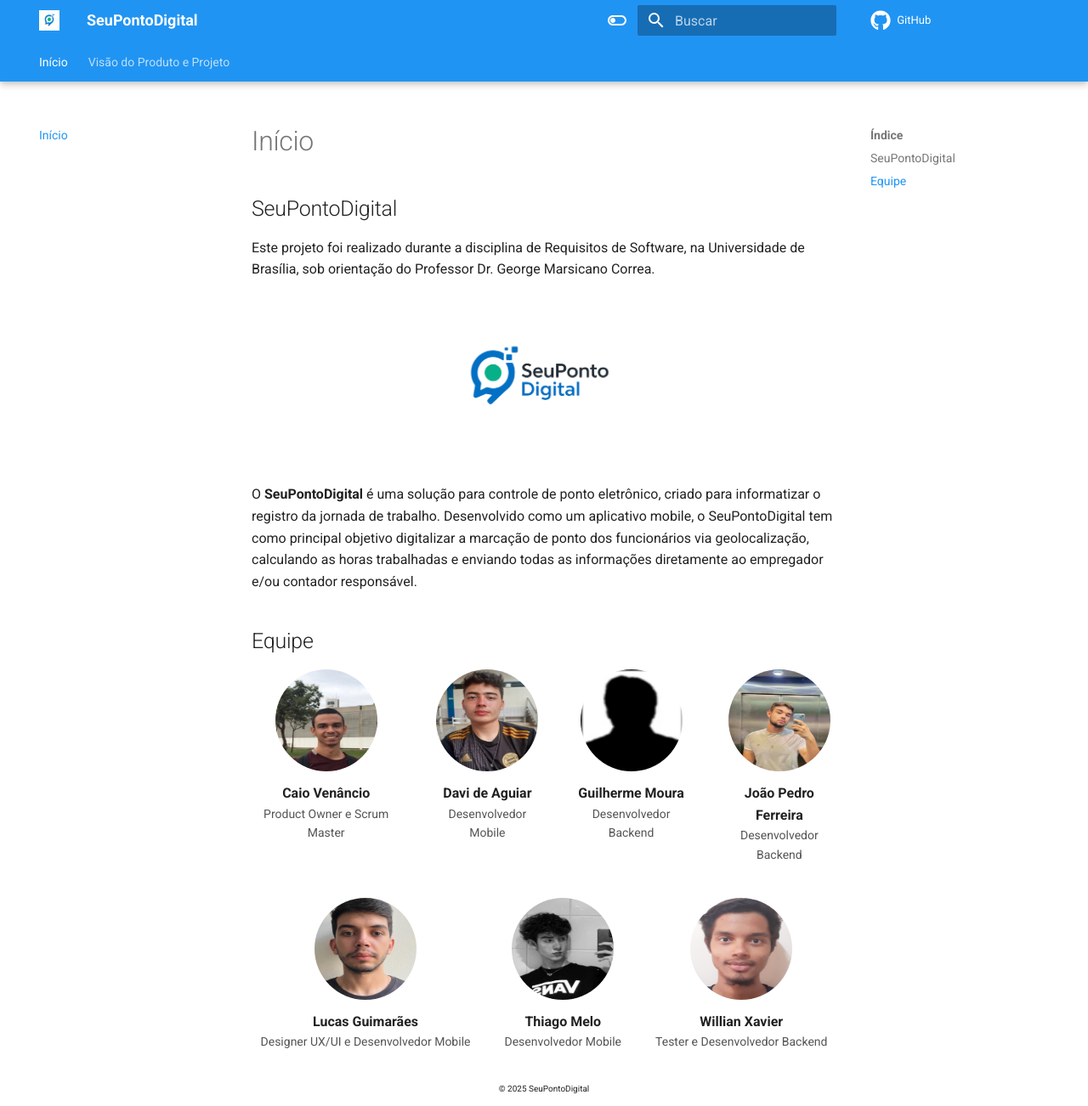
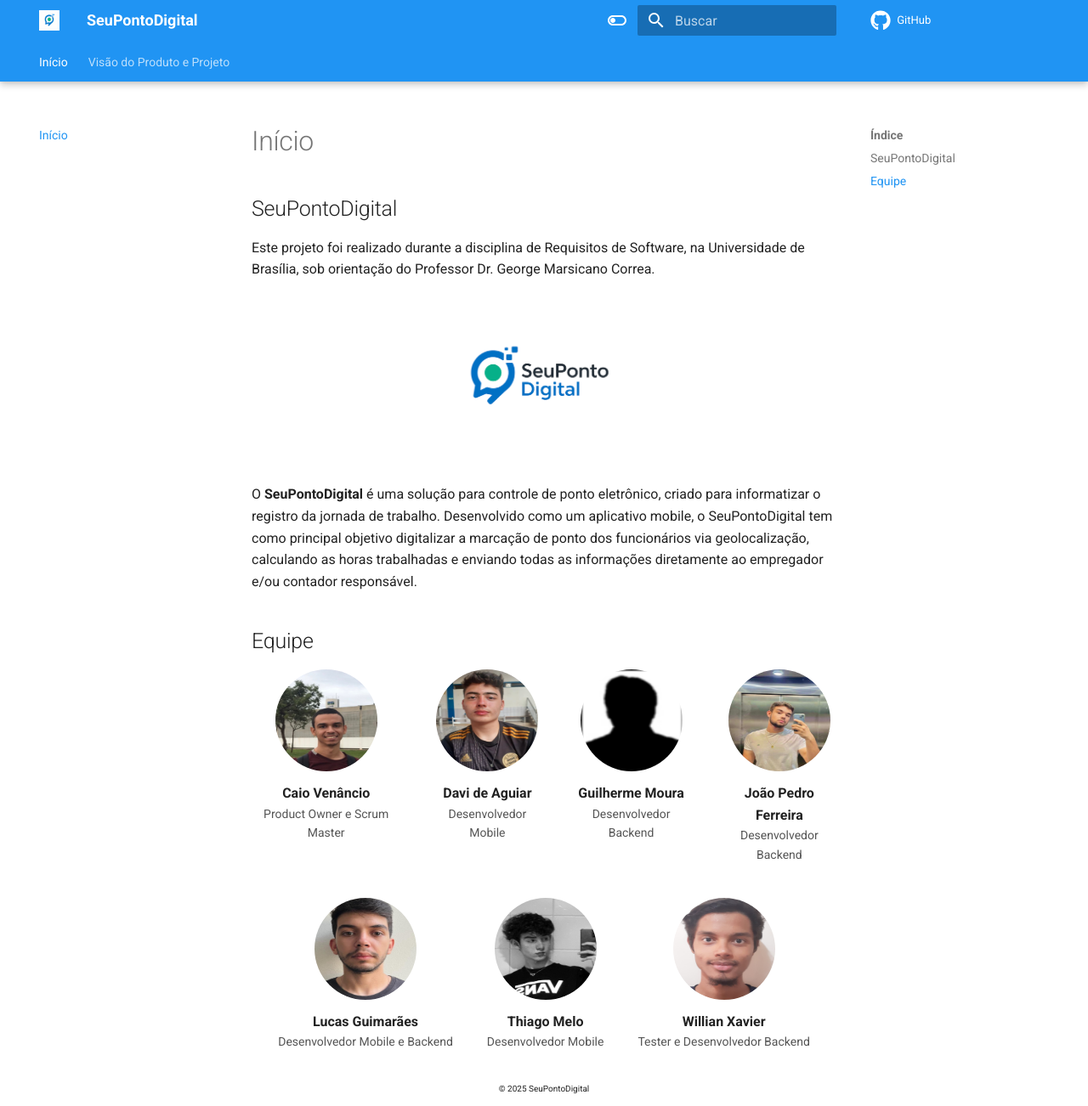
Before and after one commit to mdsreq-fga-unb/2025.1-T01-SeuPontoDigital, an MkDocs documentation site: the page built from docs/index.md, in a window 1280 px wide and 1302 px high. Shown: the whole window at 85% size. Built offline with MkDocs 1.6.1 and Material for MkDocs 9.7.7, drawn with Linux system fonts in a browser that asks for light colours; comment, search, counter and statistics services are not loaded.

Commit message:
docs: teste nova branch docs

```diff
--- a/docs/index.md
+++ b/docs/index.md
@@ -39,7 +39,7 @@ O **SeuPontoDigital** é uma solução para controle de ponto eletrônico, criad
     <div>
       <img src="assets/images/lucas.jpg" alt="Lucas Guimarães" style="width: 120px; height: 120px; border-radius: 50%;">
       <p style="margin: 5px 0 0;"><strong>Lucas Guimarães</strong></p>
-      <p style="margin: 0; font-size: 14px; color: #555;">Designer UX/UI e Desenvolvedor Mobile</p>
+      <p style="margin: 0; font-size: 14px; color: #555;">Desenvolvedor Mobile e Backend</p>
     </div>
     <div>
       <img src="assets/images/thiago.jpg" alt="Thiago Melo" style="width: 120px; height: 120px; border-radius: 50%;">
```
